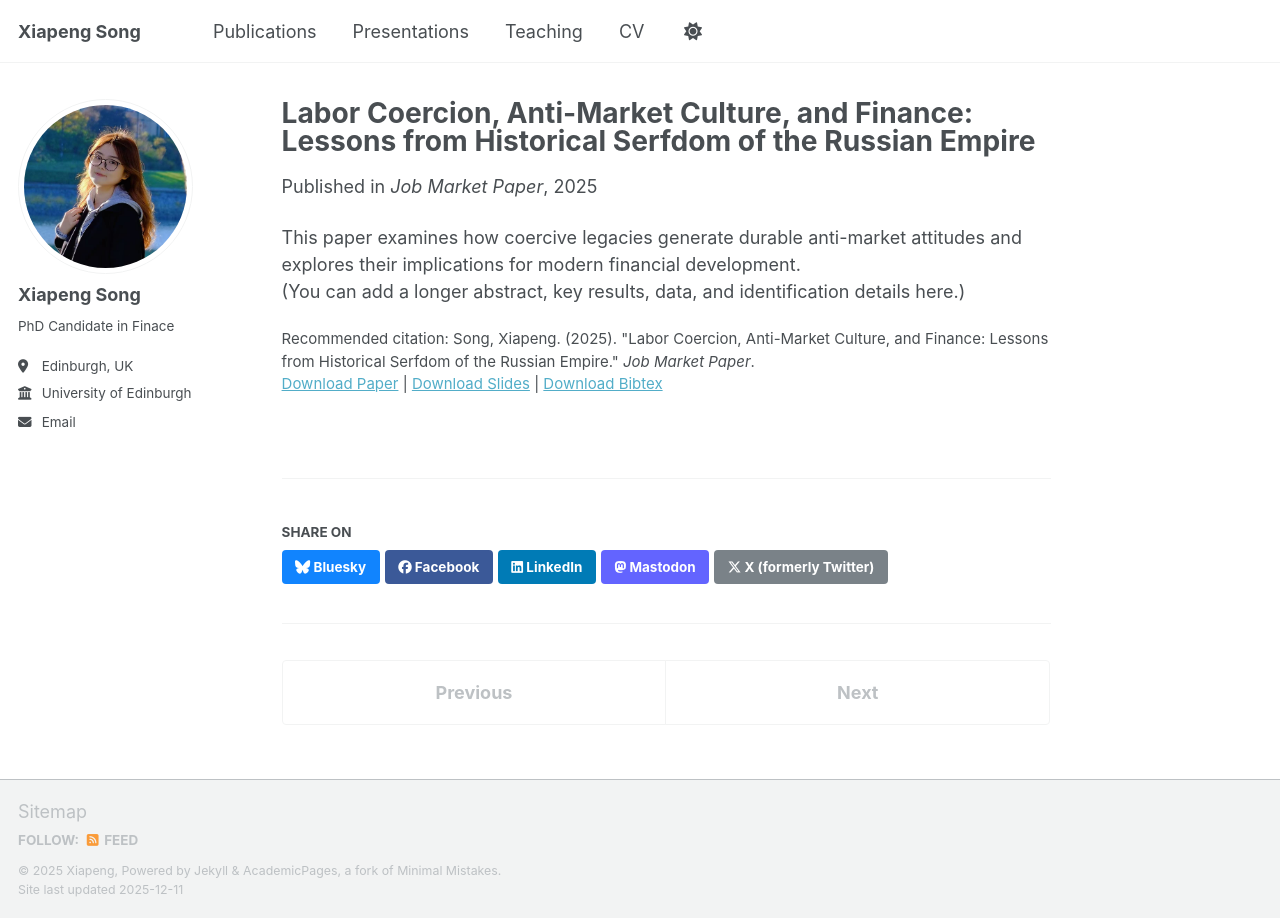
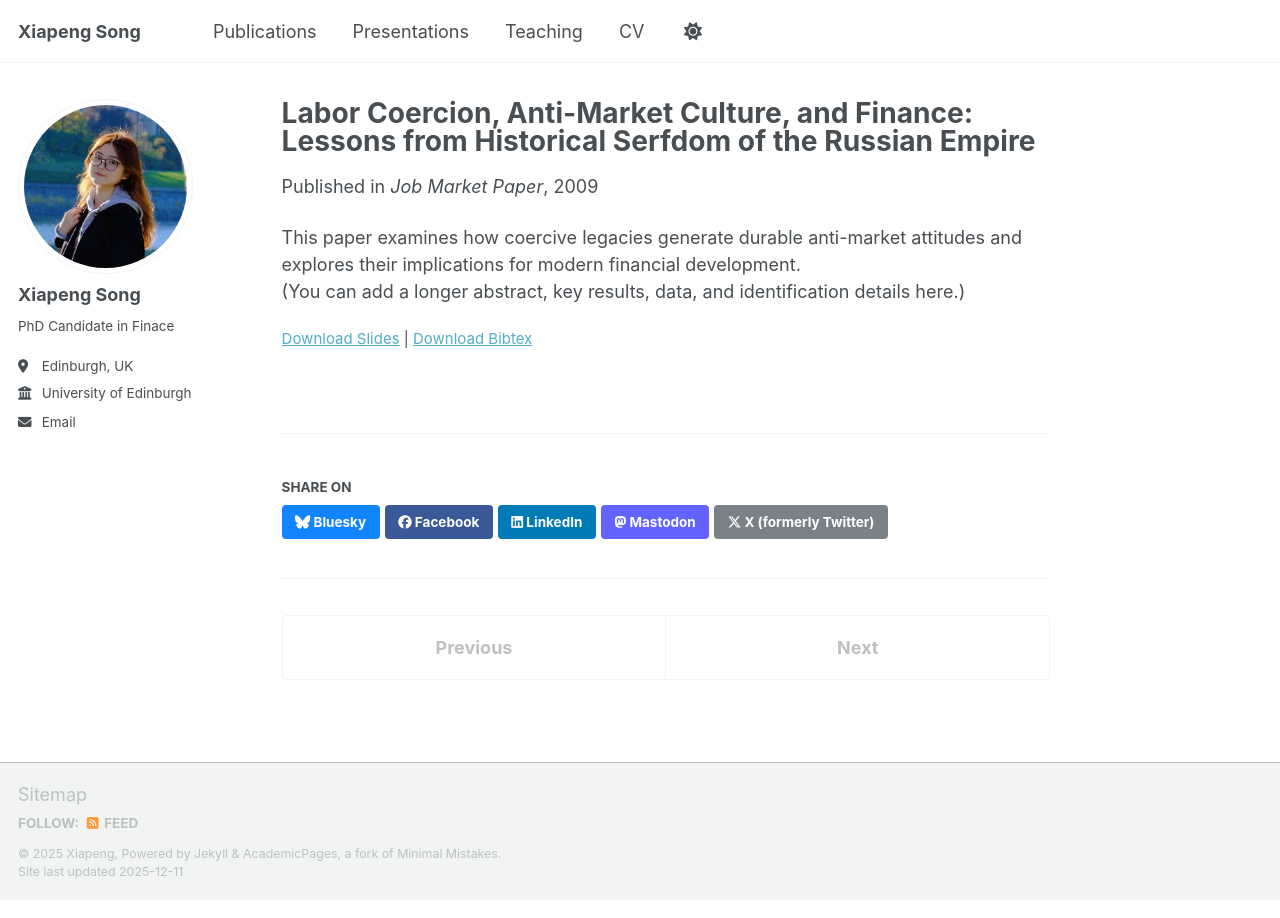
Before and after one commit to xiapengsong/xiapengsong.github.io, a Jekyll site: the page built from _publications/2009-10-01-paper-title-number-1.md, in a window 1280 px wide. Built offline with Jekyll 4.4.1, drawn with Linux system fonts in a browser that asks for light colours; a script bundle is joined from its source files by our own code; library files that are not in the unit come from our copies; some of the changed lines change nothing that is shown.

Commit message:
Update 2009-10-01-paper-title-number-1.md

```diff
--- a/_publications/2009-10-01-paper-title-number-1.md
+++ b/_publications/2009-10-01-paper-title-number-1.md
@@ -2,14 +2,14 @@
 title: "Labor Coercion, Anti-Market Culture, and Finance: Lessons from Historical Serfdom of the Russian Empire"
 collection: publications
 category: jmp
-permalink: /publication/2025-01-01-labor-coercion-anti-market-culture-finance
+# permalink: /publication/2025-01-01-labor-coercion-anti-market-culture-finance
 excerpt: "This paper studies how historical labor coercion shapes persistent anti-market culture and constrains contemporary financial development."
-date: 2025-01-01
+# date: 2025-01-01
 venue: "Job Market Paper"
 slidesurl: ""
 paperurl: ""
 bibtexurl: ""
-citation: "Song, Xiapeng. (2025). &quot;Labor Coercion, Anti-Market Culture, and Finance: Lessons from Historical Serfdom of the Russian Empire.&quot; <i>Job Market Paper</i>."
+# citation: "Song, Xiapeng. (2025). &quot;Labor Coercion, Anti-Market Culture, and Finance: Lessons from Historical Serfdom of the Russian Empire.&quot; <i>Job Market Paper</i>."
 ---
 This paper examines how coercive legacies generate durable anti-market attitudes and explores their implications for modern financial development.
 (You can add a longer abstract, key results, data, and identification details here.)
```
